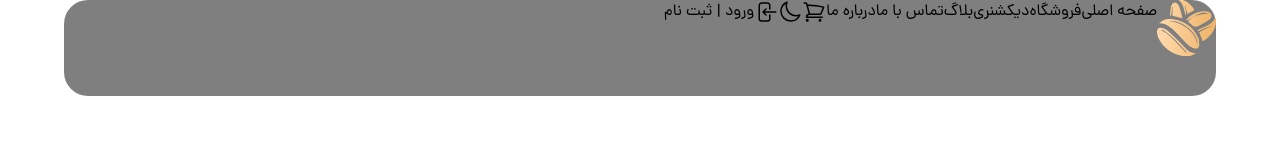
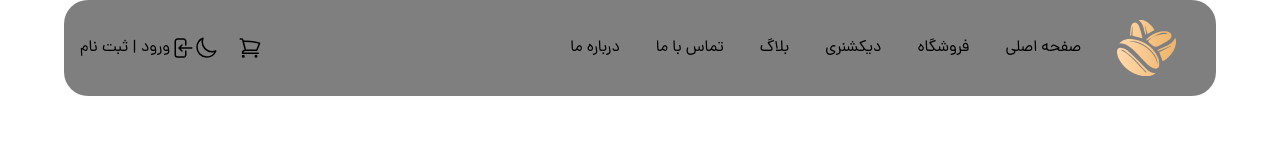
Before and after one commit to Hossein-NP/coffee_shop, a website: page html/index.html in a window 1280 px wide. Drawn offline with Linux system fonts and the light colour scheme.

Commit message:
coffee_03

```diff
--- a/html/index.html
+++ b/html/index.html
@@ -26,16 +26,16 @@
 
     </svg>
 
-    <header class="w-[90%] h-24 rounded-3xl bg-black/50 mx-auto">
-     <div class="flex">
+    <header class="flex items-center w-[90%] h-24 rounded-3xl bg-black/50 mx-auto pl-4 pr-10 py-5">
+     <div class="flex justify-between items-center w-full">
        <!-- logo & menu -->
-      <nav class="flex">
+      <nav class="flex items-center gap-x-9">
         <!-- logo -->
         <div>
           <img src="../icons/app-logo.png" alt="coffee shop logo" />
         </div>
         <!-- menu -->
-        <ul class="flex">
+        <ul class="flex gap-x-9">
           <li><a href="">صفحه اصلی</a></li>
           <li>
             <a href="">
@@ -59,7 +59,7 @@
       <!-- theme toggle & cart & login -->
       <div class="flex">
         <!-- theme toggle & cart -->
-        <div class="flex">
+        <div class="flex gap-x-5">
           <!-- cart -->
           <div>
             <svg class="w-6 h-6">
```
Also changed, not shown: style/main.css.
